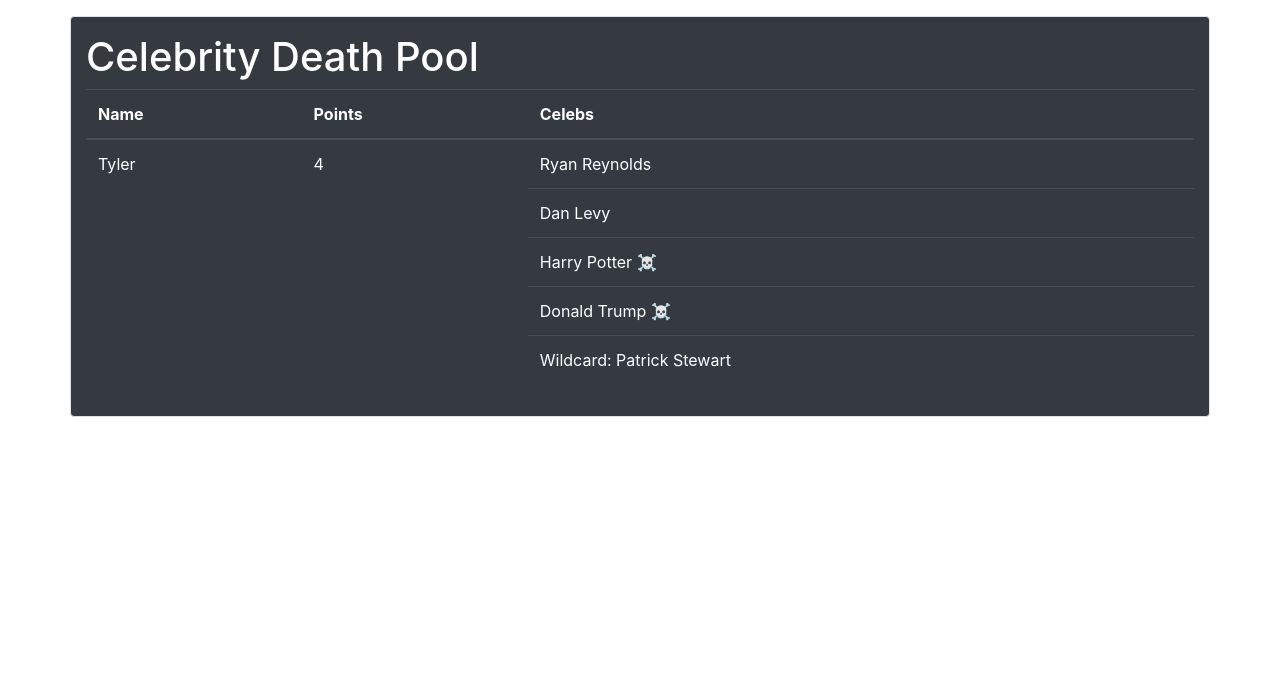
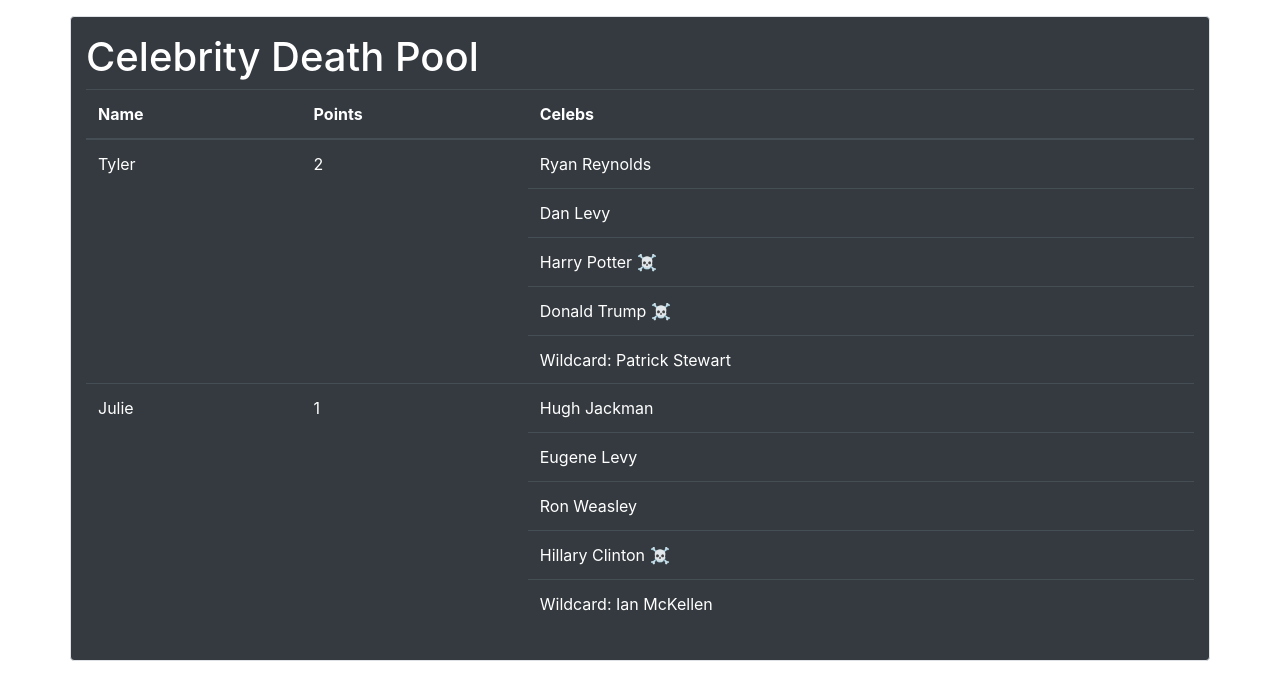
Before and after one commit to TylerHolcombe/celebrity-death-pool, an Angular app: page /main in a window 1280 px wide. Shown: the top 700 px of the page. Built offline with nearby package versions, Linux system fonts and the light colour scheme.

Commit message:
Add mock data for PlayerService. Update table to use for loops for player and celeb data.

```diff
--- a/src/app/main/main.component.html
+++ b/src/app/main/main.component.html
@@ -1 +1 @@
-<app-table></app-table>
+<app-table [players]="players"></app-table>
--- a/src/app/main/main.component.ts
+++ b/src/app/main/main.component.ts
@@ -1,4 +1,7 @@
 import { Component, OnInit } from '@angular/core';
+
+import { Celebrity, Player } from '../player';
+import { PlayerService } from '../player.service';
 
 @Component({
   selector: 'app-main',
@@ -6,10 +9,12 @@
   styleUrls: ['./main.component.css']
 })
 export class MainComponent implements OnInit {
+  players: Player[];
 
-  constructor() { }
+  constructor(private playerService: PlayerService) { }
 
   ngOnInit(): void {
+    this.players = this.playerService.getAllPlayers();
   }
 
 }
--- a/src/app/main/table/table.component.html
+++ b/src/app/main/table/table.component.html
@@ -1,29 +1,27 @@
 <div class="container bg-dark text-white my-3 border rounded py-3">
   <h1>Celebrity Death Pool</h1>
-  <table class="table table-dark">
+  <table class="table table-dark table-hover">
     <thead>
       <tr>
         <th scope="col">Name</th>
         <th scope="col">Points</th>
         <th scope="col">Celebs</th>
       </tr>
-      <tr>
-        <td rowspan="6">Tyler</td>
-        <td rowspan="6">4</td>
-        <td>Ryan Reynolds</td>
-      </tr>
-      <tr>
-        <td>Dan Levy</td>
-      </tr>
-      <tr>
-        <td>Harry Potter &#x2620;</td>
-      </tr>
-      <tr>
-        <td>Donald Trump &#x2620;</td>
-      </tr>
-      <tr>
-        <td>Wildcard: Patrick Stewart</td>
-      </tr>
     </thead>
+    <tbody>
+      <ng-container *ngFor="let player of players">
+        <tr>
+          <td [rowSpan]="player.celebs.length + 1">{{player.name}}</td>
+          <td [rowSpan]="player.celebs.length + 1">{{player.points}}</td>
+        </tr>
+        <tr *ngFor="let celeb of player.celebs">
+          <td>
+            <ng-container *ngIf="celeb.isWildcard">Wildcard: </ng-container>
+            {{celeb.name}}
+            <ng-container *ngIf="celeb.isDead">&#x2620;</ng-container>
+          </td>
+        </tr>
+      </ng-container>
+    </tbody>
   </table>
 </div>
--- a/src/app/main/table/table.component.ts
+++ b/src/app/main/table/table.component.ts
@@ -1,4 +1,6 @@
-import { Component, OnInit } from '@angular/core';
+import { Component, Input, OnInit } from '@angular/core';
+
+import { Player } from '../../player';
 
 @Component({
   selector: 'app-table',
@@ -6,6 +8,7 @@
   styleUrls: ['./table.component.css']
 })
 export class TableComponent implements OnInit {
+  @Input() players: Player[];
 
   constructor() { }
 
--- a/src/app/player.service.ts
+++ b/src/app/player.service.ts
@@ -1,4 +1,6 @@
 import { Injectable } from '@angular/core';
+
+import { Player, Celebrity } from './player';
 
 @Injectable({
   providedIn: 'root'
@@ -6,4 +8,26 @@
 export class PlayerService {
 
   constructor() { }
+
+  getAllPlayers() {
+    return this.players;
+  }
+
+  // TODO: remove mocked data for an actual data source
+  private players: Player[] = [
+    {name: 'Tyler', points: 2, celebs: [
+      {name: 'Ryan Reynolds'},
+      {name: 'Dan Levy'},
+      {name: 'Harry Potter', isDead: true},
+      {name: 'Donald Trump', isDead: true},
+      {name: 'Patrick Stewart', isWildcard: true}
+    ]},
+    {name: 'Julie', points: 1, celebs: [
+      {name: 'Hugh Jackman'},
+      {name: 'Eugene Levy'},
+      {name: 'Ron Weasley'},
+      {name: 'Hillary Clinton', isDead: true},
+      {name: 'Ian McKellen', isWildcard: true}
+    ]},
+  ];
 }
--- /dev/null
+++ b/src/app/player.ts
@@ -0,0 +1,13 @@
+export class Player {
+  name: string;
+  points?: number;
+  celebs?: Celebrity[];
+
+  constructor() {}
+}
+
+export class Celebrity {
+  name: string;
+  isWildcard?: boolean;
+  isDead?: boolean;
+}
```
